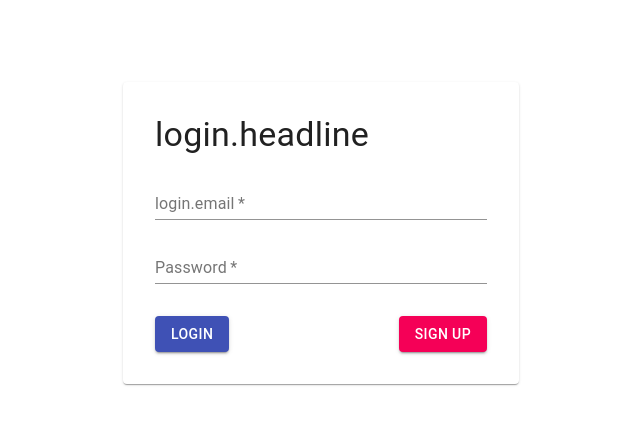
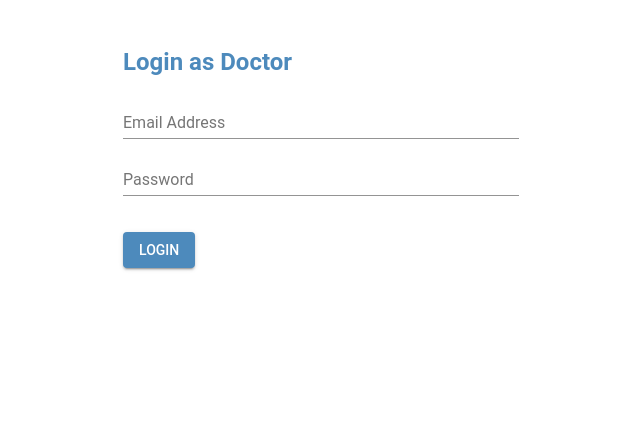
Before and after one commit to CConnection/qme, a React (Create React App) app in the folder frontend/: page /login in a window 1280 px wide. Shown: the top 424 px of the page, without its empty margins (319-959 px from the left). Built offline with nearby package versions, Linux system fonts and the light colour scheme.

Commit message:
* Added nunito sans * Changed h4 fontsize to 24 * Added Loginform to login page * Added primary and secondary color

```diff
--- a/frontend/src/app/App.tsx
+++ b/frontend/src/app/App.tsx
@@ -1,10 +1,7 @@
 import React, { Suspense } from "react";
-
-import { ThemeProvider } from "@material-ui/core/styles";
+import { ThemeProvider, makeStyles } from "@material-ui/core/styles";
 import { theme } from "../theme/theme";
-
 import { SnackbarProvider } from "notistack";
-
 import { Home } from "../components/page/Home";
 import { Search } from "../components/page/Search";
 import { Details } from "../components/page/Register";
@@ -22,7 +19,17 @@ export const Providers: React.FC = ({ children }) => {
   );
 };
 
+const useGlobalStyles = makeStyles({
+  "@global": {
+    a: {
+      textDecoration: "none"
+    }
+  }
+});
+
 export const App: React.FC = () => {
+  useGlobalStyles();
+
   return (
     <Providers>
       <Suspense fallback={<PageLoader />}>
--- /dev/null
+++ b/frontend/src/components/login/LoginForm.tsx
@@ -0,0 +1,127 @@
+import React from "react";
+import { makeStyles } from "@material-ui/core/styles";
+
+import { Grid } from "@material-ui/core";
+import { Button } from "@material-ui/core";
+import { TextField } from "@material-ui/core";
+import { Typography } from "@material-ui/core";
+
+const useStyles = makeStyles({
+  form: {
+    width: "100%"
+  }
+});
+
+interface ILoginForm {
+  title: string;
+  titleTextFieldLogin?: string;
+  errorTextFieldLogin?: string;
+  titleTextFieldPassword?: string;
+  errorTextFieldPassword?: string;
+  onLoginClick?: (event: React.MouseEvent) => void;
+  onSignUpCLick?: (event: React.MouseEvent) => void;
+  onSubmit?: () => void;
+}
+
+export const LoginForm: React.FC<ILoginForm> = props => {
+  const classes = useStyles();
+
+  const LoginTextField = () => {
+    if (props.errorTextFieldLogin) {
+      return (
+        <TextField
+          id="standard-required"
+          label={
+            props.titleTextFieldLogin
+              ? props.titleTextFieldLogin
+              : "Email Address"
+          }
+          defaultValue=""
+          fullWidth
+          margin="dense"
+          error
+          helperText={props.errorTextFieldLogin}
+        />
+      );
+    } else {
+      return (
+        <TextField
+          id="standard-required"
+          label={
+            props.titleTextFieldLogin
+              ? props.titleTextFieldLogin
+              : "Email Address"
+          }
+          defaultValue=""
+          fullWidth
+          margin="dense"
+        />
+      );
+    }
+  };
+
+  const PasswordTextField = () => {
+    if (props.errorTextFieldPassword) {
+      return (
+        <TextField
+          id="standard-password-input"
+          label={
+            props.titleTextFieldPassword
+              ? props.titleTextFieldPassword
+              : "Password"
+          }
+          type="password"
+          autoComplete="current-password"
+          fullWidth
+          margin="dense"
+          error
+          helperText={props.errorTextFieldPassword}
+        />
+      );
+    } else {
+      return (
+        <TextField
+          id="standard-password-input"
+          label={
+            props.titleTextFieldPassword
+              ? props.titleTextFieldPassword
+              : "Password"
+          }
+          type="password"
+          autoComplete="current-password"
+          fullWidth
+          margin="dense"
+        />
+      );
+    }
+  };
+
+  return (
+    <Grid container direction="column" spacing={1}>
+      <Grid item>
+        <Typography variant="h4" color="primary">
+          {props.title}
+        </Typography>
+      </Grid>
+      <Grid item>
+        <form onSubmit={props.onSubmit} className={classes.form}>
+          <Grid container item direction="column" spacing={4}>
+            <Grid item>
+              <LoginTextField />
+              <PasswordTextField />
+            </Grid>
+            <Grid item>
+              <Button
+                variant="contained"
+                color="primary"
+                onClick={props.onLoginClick}
+              >
+                Login
+              </Button>
+            </Grid>
+          </Grid>
+        </form>
+      </Grid>
+    </Grid>
+  );
+};
--- a/frontend/src/components/page/Login.tsx
+++ b/frontend/src/components/page/Login.tsx
@@ -1,36 +1,15 @@
 import React from "react";
 import { useTranslation } from "react-i18next";
 import { makeStyles } from "@material-ui/core/styles";
-import { Link } from "react-router-dom";
-import { Container, Paper, Typography } from "@material-ui/core";
-import TextField from "@material-ui/core/TextField";
-import Button from "@material-ui/core/Button";
-import Grid from "@material-ui/core/Grid";
+import { Box } from "@material-ui/core";
+import { Container } from "@material-ui/core";
+import { LoginForm } from "../login/LoginForm";
 
-import Box from "@material-ui/core/Box";
-
-const useStyles = makeStyles({
-  paper: {
-    marginTop: "82px",
-    padding: "32px"
-  },
-  headline: {
-    marginBottom: "16px"
-  },
-
-  gridItem: {
-    marginBottom: "16px"
-  },
-  grid: {
-    display: "flex",
-    justifyContent: "space-between"
-  },
-  buttons: {
-    marginTop: "16px",
-    display: "flex",
-    justifyContent: "space-between"
+const useStyles = makeStyles(theme => ({
+  box: {
+    marginTop: theme.spacing(6)
   }
-});
+}));
 
 export const Login: React.FC = () => {
   const { t } = useTranslation();
@@ -38,46 +17,9 @@ export const Login: React.FC = () => {
 
   return (
     <Container maxWidth="xs">
-      <Paper className={classes.paper}>
-        <Typography variant="h4" className={classes.headline}>
-          {t("login.headline")}
-        </Typography>
-        <form>
-          <Grid direction="column" className={classes.grid}>
-            <Grid item className={classes.gridItem}>
-              <TextField
-                required
-                id="standard-required"
-                label={t("login.email")}
-                defaultValue=""
-                fullWidth
-              />
-            </Grid>
-            <Grid item className={classes.gridItem}>
-              <TextField
-                required
-                id="standard-password-input"
-                label="Password"
-                type="password"
-                autoComplete="current-password"
-                fullWidth
-              />
-            </Grid>
-          </Grid>
-          <Box className={classes.buttons}>
-            <Link to="/login">
-              <Button variant="contained" color="primary">
-                Login
-              </Button>
-            </Link>
-            <Link to="/login">
-              <Button variant="contained" color="secondary">
-                Sign Up
-              </Button>
-            </Link>
-          </Box>
-        </form>
-      </Paper>
+      <Box className={classes.box}>
+        <LoginForm title="Login as Doctor" />
+      </Box>
     </Container>
   );
 };
--- a/frontend/src/theme/theme.ts
+++ b/frontend/src/theme/theme.ts
@@ -1,9 +1,20 @@
 import { createMuiTheme } from "@material-ui/core/styles";
 
 export const theme = createMuiTheme({
-  palette: {},
+  palette: {
+    primary: {
+      main: "#4D8ABC"
+    },
+    secondary: {
+      main: "#5D5D5D"
+    }
+  },
   // setting to null -> use browser default settings -> most likely looking good
   typography: {
-    fontSize: 14
+    fontFamily: ["Nunito Sans", "Roboto", "Arial", "sans-serif"].join(","),
+    h4: {
+      fontSize: 24,
+      fontWeight: "bold"
+    }
   }
 });
```
Also changed, not shown: 1 other file (tests, documents, lock files or other folders).
